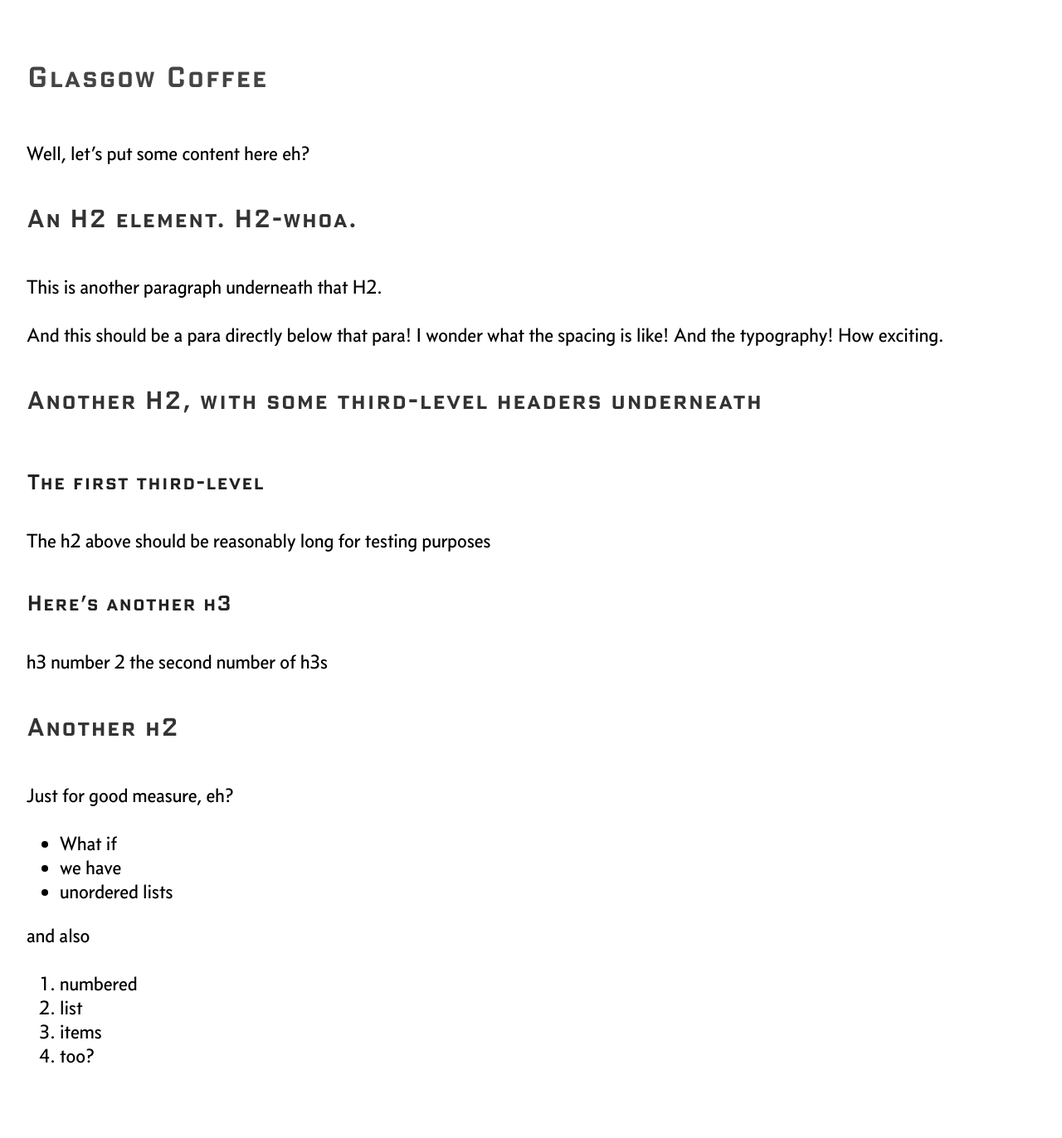
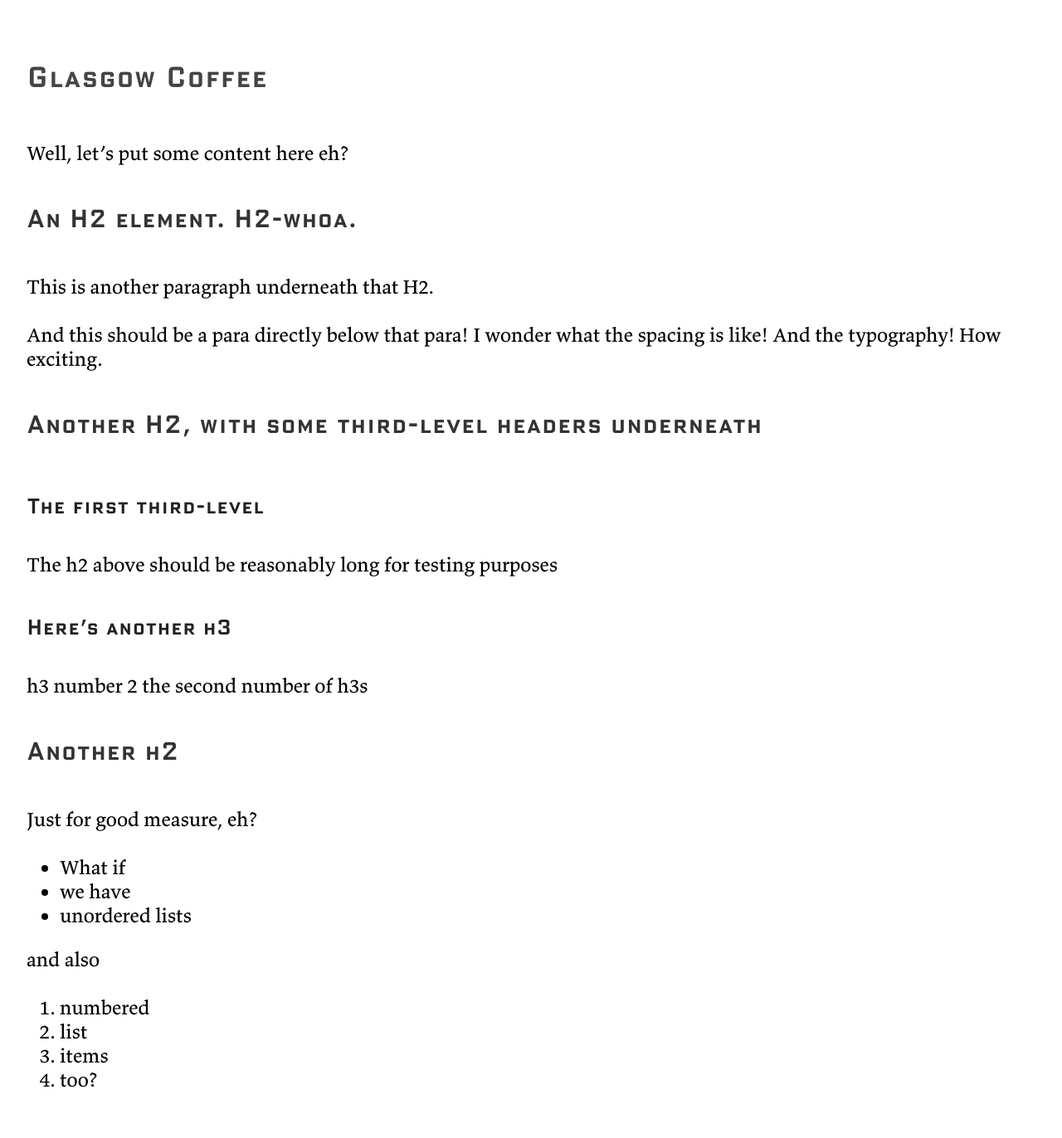
Before and after one commit to probablytom/glasgow.coffee, a Jekyll site: the page built from index.md, in a window 1280 px wide. Shown: the whole page at 83% size. Built offline with Jekyll 4.4.1, drawn with Linux system fonts in a browser that asks for light colours; before the commit the page ends 1343 px from its top, so only the background shows below that.

Commit message:
Moved back to valkyrie as default font

```diff
--- a/public/css/coffee.css
+++ b/public/css/coffee.css
@@ -1,6 +1,6 @@
 html {
     font-size: 18pt;
-    font-family: 'concourse_4', Georgia, serif;
+    font-family: 'valkyrie', Georgia, serif;
 }
 
 .content-container {
```
